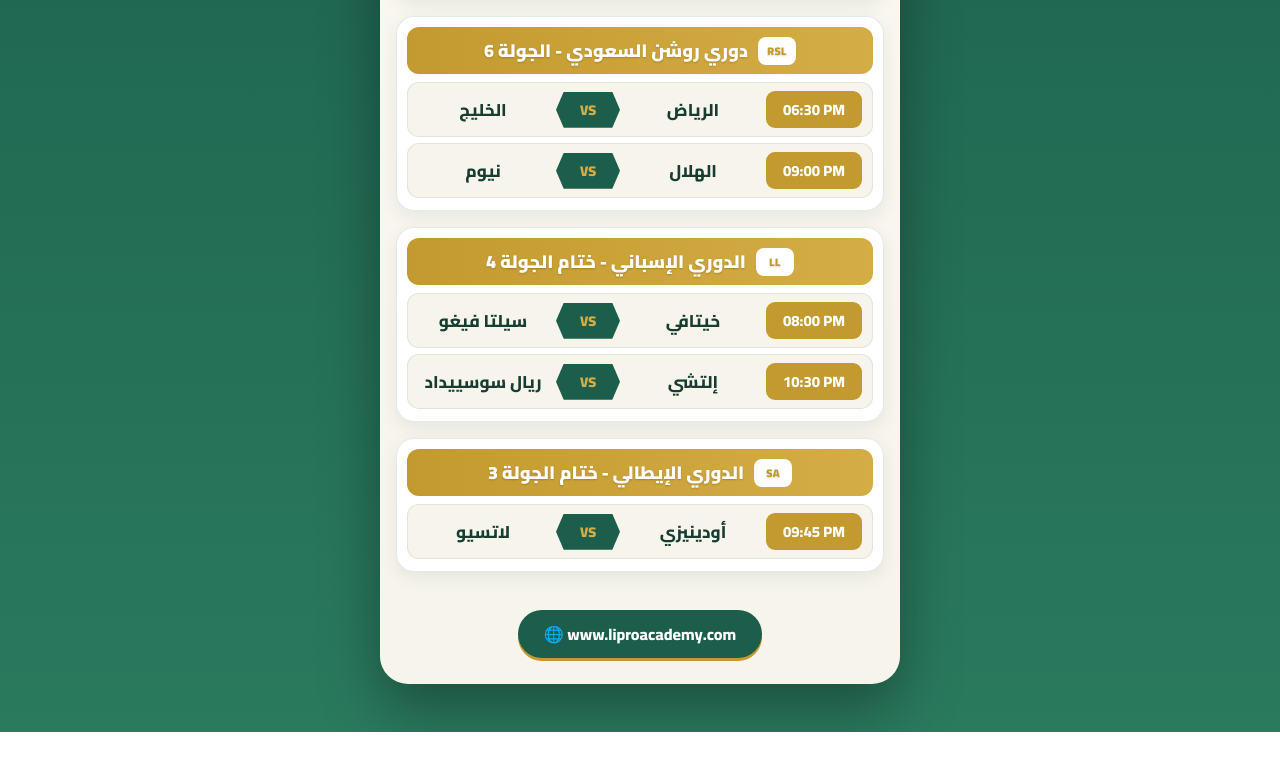
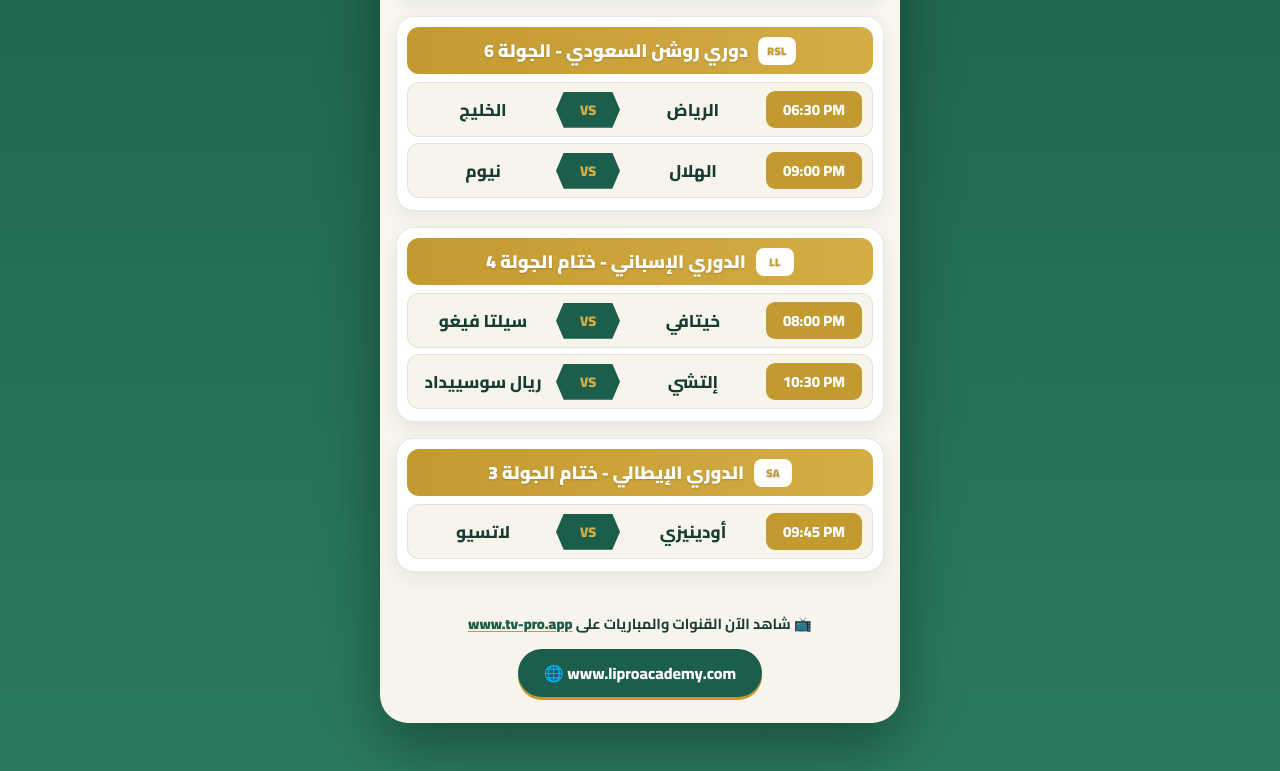
Before and after one commit to abu00salman/lipro, a plain HTML site: page matches/index.html in a window 1280 px wide. Shown: the part 1372-2143 px from the top of the page. Before the commit the page ends 2104 px from the top, so only its background shows below. Drawn offline with Linux system fonts and the light colour scheme; no server answers.

Commit message:
مباريات اليوم: إضافة رابط tv-pro.app قبل موقع ليبرو في التذييل
Claude-Session: https://claude.ai/code/session_012wtLEgUSSK1iZPcpqDup8Q

Co-authored-by: Claude <noreply@anthropic.com>

```diff
--- a/matches/index.html
+++ b/matches/index.html
@@ -310,6 +310,22 @@
     box-shadow:0 3px 0 var(--gold-500);
   }
 
+  .tv-line{
+    margin:0 0 12px;
+    font-weight:700;
+    font-size:14.5px;
+    color:var(--ink);
+  }
+  .tv-line a{
+    color:var(--green-700);
+    font-weight:900;
+    text-decoration:underline;
+    text-decoration-color:var(--gold-500);
+    text-underline-offset:2px;
+    direction:ltr;
+    unicode-bidi:isolate;
+  }
+
   @media (max-width:420px){
     h1{font-size:42px}
     .match{grid-template-columns:78px 1fr 52px 1fr}
@@ -339,6 +355,7 @@
   <main id="leagues"></main>
 
   <footer>
+    <p class="tv-line">📺 شاهد الآن القنوات والمباريات على <a href="https://www.tv-pro.app" target="_blank" rel="noopener">www.tv-pro.app</a></p>
     <div class="site-pill">🌐 www.liproacademy.com</div>
   </footer>
 </div>
```
